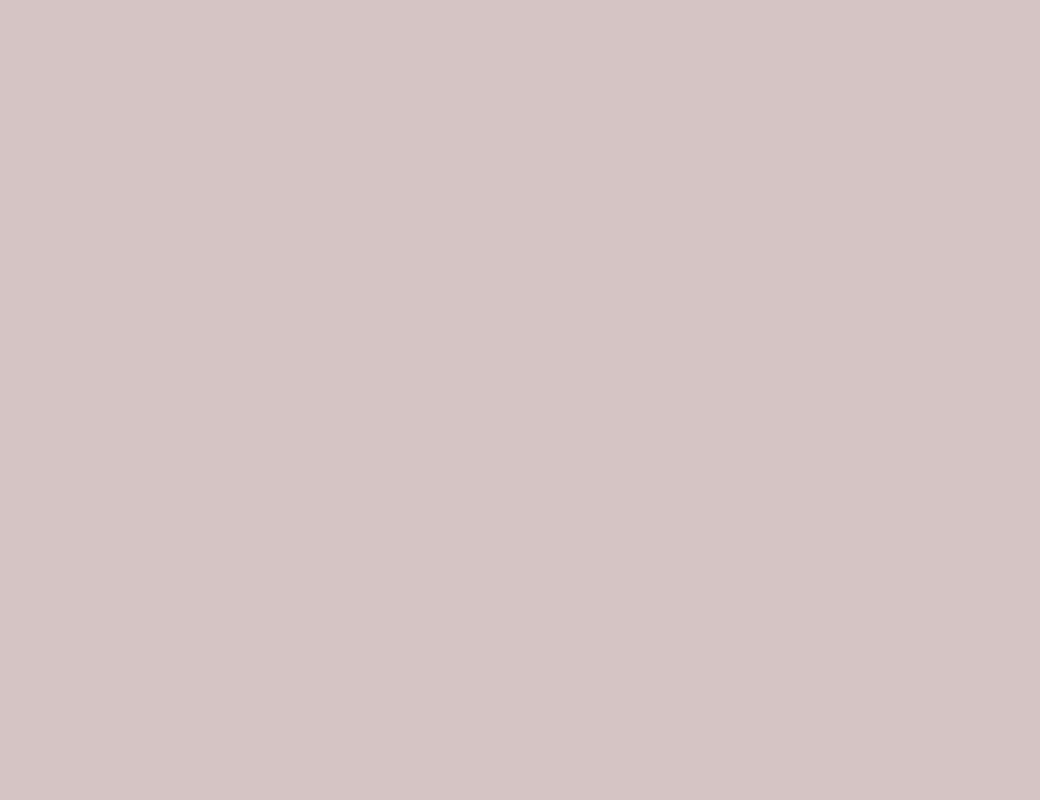
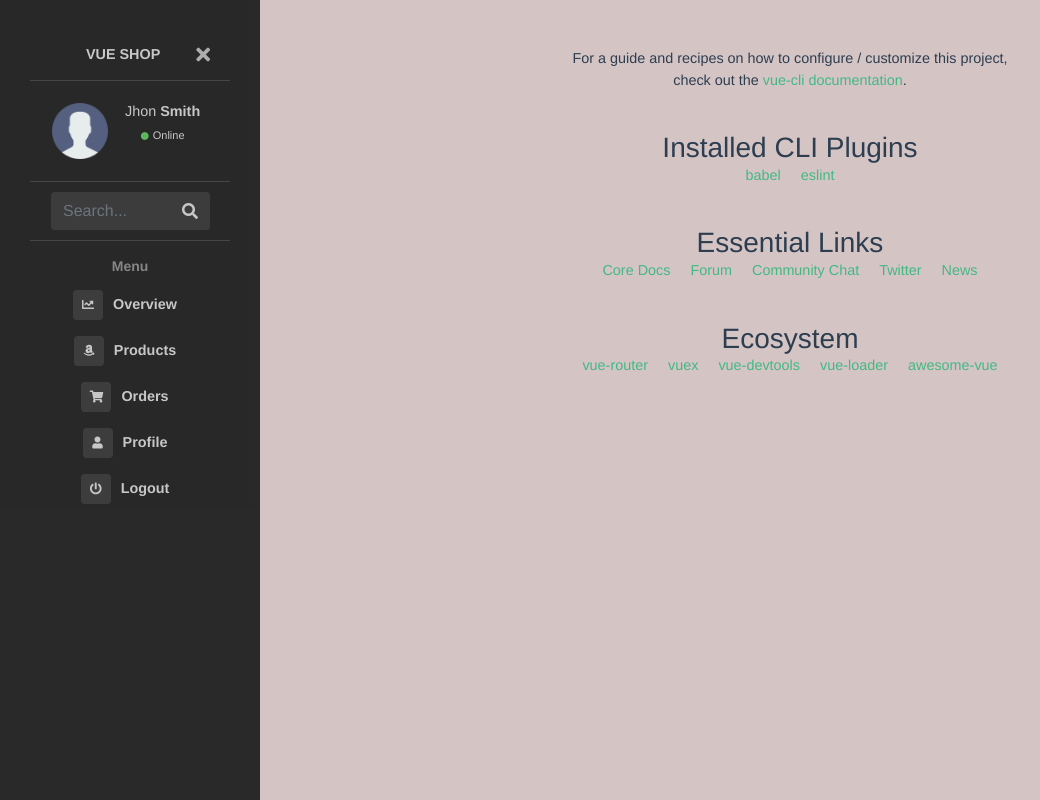
Before and after one commit to Ibadetegashi/eli-shop, a Vue app: page /admin/profile in a window 1280 px wide. Shown: the whole page, without its empty margins (0-1040 px from the left). Built offline with nearby package versions, Linux system fonts and the light colour scheme.

Commit message:
Route of views

```diff
--- a/src/router/index.js
+++ b/src/router/index.js
@@ -2,6 +2,10 @@
 import VueRouter from 'vue-router'
 import HomeView from '../views/HomeView.vue'
 import Admin from "../views/Admin.vue";
+import Overview from "../views/Overview.vue";
+import Products from "../views/Products.vue";
+import Orders from "../views/Orders.vue";
+import Profile from "../views/Profile.vue";
 
 
 Vue.use(VueRouter)
@@ -15,7 +19,29 @@
   {
     path: "/admin",
     name: "admin",
-    component: Admin
+    component: Admin,
+     children:[
+        {
+          path: "overview",
+          name: "overview",
+          component: Overview
+        },
+        {
+          path: "products",
+          name: "products",
+          component: Products
+        },
+        {
+          path: "profile",
+          name: "profile",
+          component: Profile
+        },
+        {
+          path: "orders",
+          name: "orders",
+          component: Orders
+        }
+      ]
   },
   {
     path: '/about',
--- /dev/null
+++ b/src/views/Overview.vue
@@ -0,0 +1,35 @@
+<template>
+  <div class="overview">
+      <div class="container h-100">
+          <div class="intro h-100">
+            <div class="row h-100 justify-content-center align-items-center">
+              <div class="col-md-6">
+                 <h3>Overview Page</h3>
+                 <p>
+                   Lorem ipsum dolor, sit amet consectetur adipisicing elit. Unde, ducimus.
+                 </p>
+              </div>
+              <div class="col-md-6">
+                  <img src="/img/svg/overview.svg" alt="" class="img-fluid">
+              </div>
+            </div>
+          </div>
+
+      </div>
+
+  </div>
+</template>
+
+<script>
+export default {
+  name: "Overview",
+  props: {
+    msg: String
+  }
+};
+</script>
+
+<!-- Add "scoped" attribute to limit CSS to this component only -->
+<style scoped lang="scss">
+
+</style>
--- /dev/null
+++ b/src/views/Profile.vue
@@ -0,0 +1,58 @@
+<template>
+  <div class="hello">
+    <h1>{{ msg }}</h1>
+    <p>
+      For a guide and recipes on how to configure / customize this project,<br>
+      check out the
+      <a href="https://cli.vuejs.org" target="_blank" rel="noopener">vue-cli documentation</a>.
+    </p>
+    <h3>Installed CLI Plugins</h3>
+    <ul>
+      <li><a href="https://github.com/vuejs/vue-cli/tree/dev/packages/%40vue/cli-plugin-babel" target="_blank" rel="noopener">babel</a></li>
+      <li><a href="https://github.com/vuejs/vue-cli/tree/dev/packages/%40vue/cli-plugin-eslint" target="_blank" rel="noopener">eslint</a></li>
+    </ul>
+    <h3>Essential Links</h3>
+    <ul>
+      <li><a href="https://vuejs.org" target="_blank" rel="noopener">Core Docs</a></li>
+      <li><a href="https://forum.vuejs.org" target="_blank" rel="noopener">Forum</a></li>
+      <li><a href="https://chat.vuejs.org" target="_blank" rel="noopener">Community Chat</a></li>
+      <li><a href="https://twitter.com/vuejs" target="_blank" rel="noopener">Twitter</a></li>
+      <li><a href="https://news.vuejs.org" target="_blank" rel="noopener">News</a></li>
+    </ul>
+    <h3>Ecosystem</h3>
+    <ul>
+      <li><a href="https://router.vuejs.org" target="_blank" rel="noopener">vue-router</a></li>
+      <li><a href="https://vuex.vuejs.org" target="_blank" rel="noopener">vuex</a></li>
+      <li><a href="https://github.com/vuejs/vue-devtools#vue-devtools" target="_blank" rel="noopener">vue-devtools</a></li>
+      <li><a href="https://vue-loader.vuejs.org" target="_blank" rel="noopener">vue-loader</a></li>
+      <li><a href="https://github.com/vuejs/awesome-vue" target="_blank" rel="noopener">awesome-vue</a></li>
+    </ul>
+  </div>
+</template>
+
+<script>
+export default {
+  name: 'Profile',
+  props: {
+    msg: String
+  }
+}
+</script>
+
+<!-- Add "scoped" attribute to limit CSS to this component only -->
+<style scoped>
+h3 {
+  margin: 40px 0 0;
+}
+ul {
+  list-style-type: none;
+  padding: 0;
+}
+li {
+  display: inline-block;
+  margin: 0 10px;
+}
+a {
+  color: #42b983;
+}
+</style>
```
Also changed, not shown: src/views/router.js (added, +80 -0 lines), src/views/Orders.vue (added), src/views/Products.vue (added).
